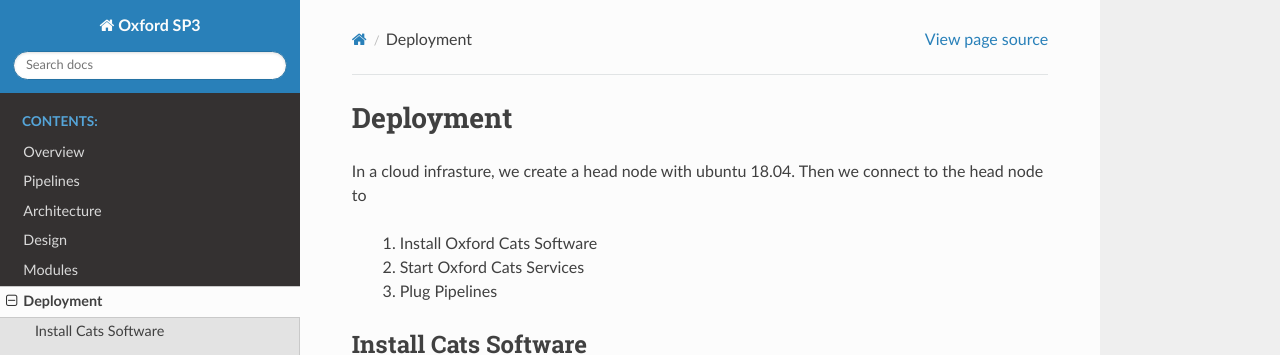
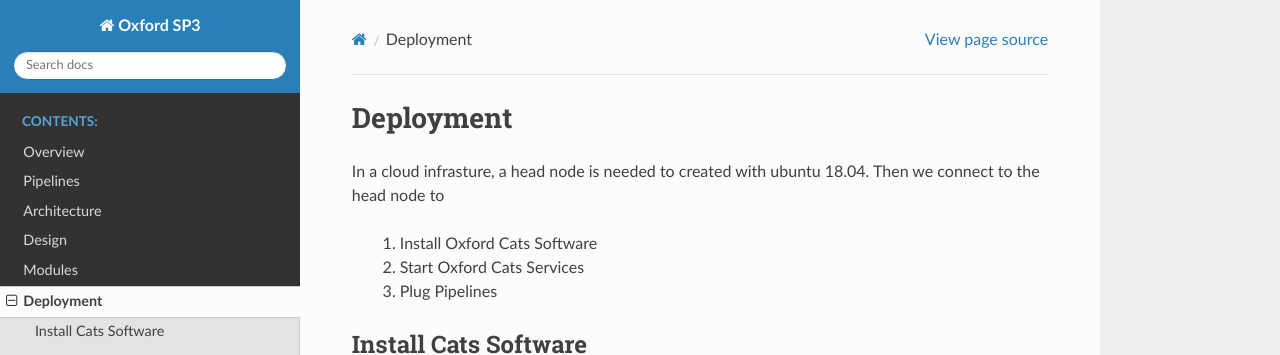
Before and after one commit to oxfordmmm/catdocs, a Sphinx documentation site: the page built from docs/source/deployment.rst, in a window 1280 px wide and 1194 px high. Shown: the top 355 px of the window. Built offline with Sphinx 7.4.7 and the Read the Docs theme 2.0.0, drawn with Linux system fonts in a browser that asks for light colours; pages that are not in the unit, such as notebooks, are missing from menus.

Commit message:
update deployment

```diff
--- a/docs/source/deployment.rst
+++ b/docs/source/deployment.rst
@@ -1,7 +1,7 @@
 Deployment
 ==========
 
-In a cloud infrasture, we create a head node with ubuntu 18.04. Then we connect to the head node to
+In a cloud infrasture,  a head node is needed to created with ubuntu 18.04. Then we connect to the head node to
 
     1. Install Oxford Cats Software
     2. Start Oxford Cats Services
@@ -9,7 +9,7 @@
 
 
 Install Cats Software
-------------
+---------------------
 
 .. code-block:: bash
 
@@ -18,7 +18,7 @@
 
 
 Start Cats Services
-------------
+-------------------
 .. code-block:: bash
 
     cd sp3doc
```
